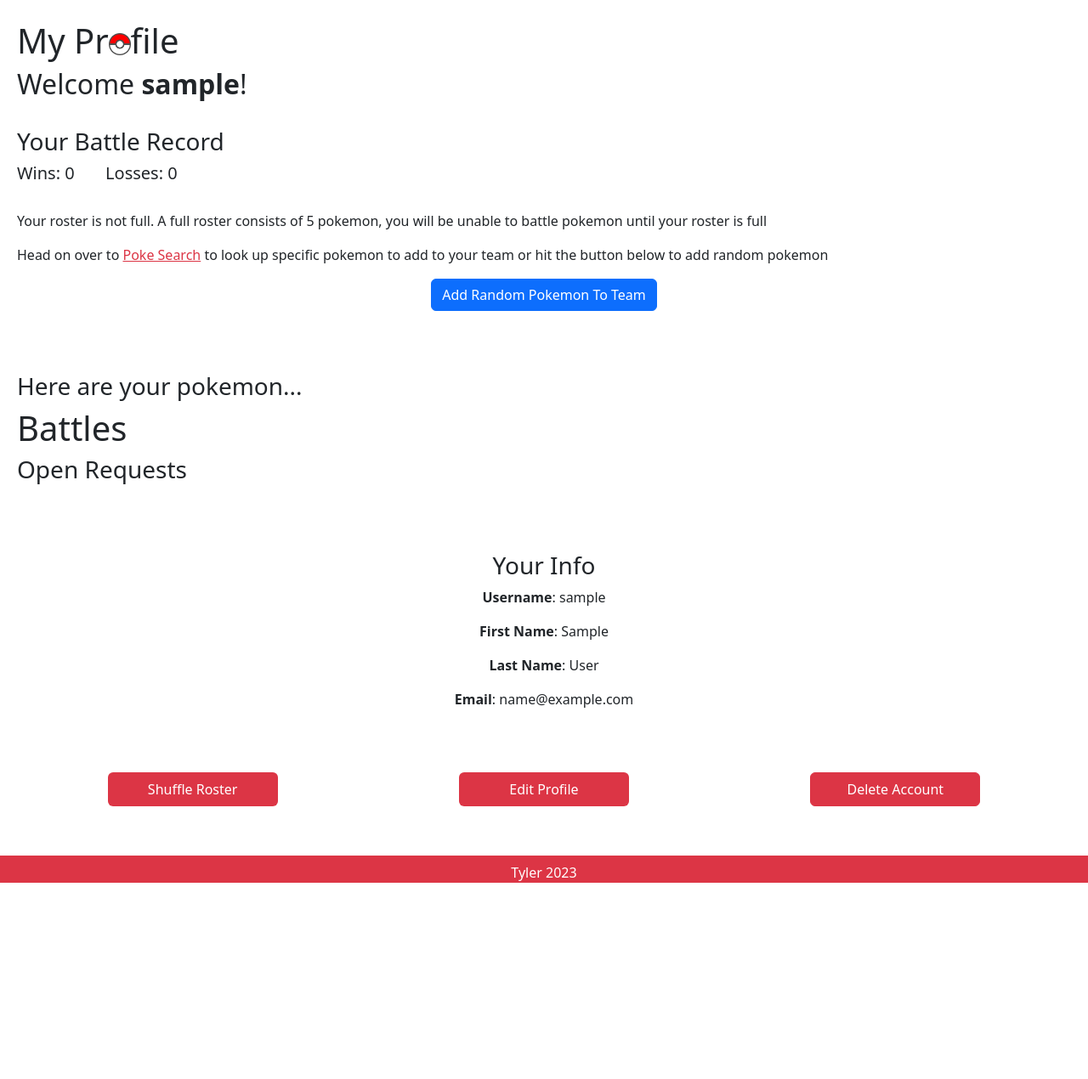
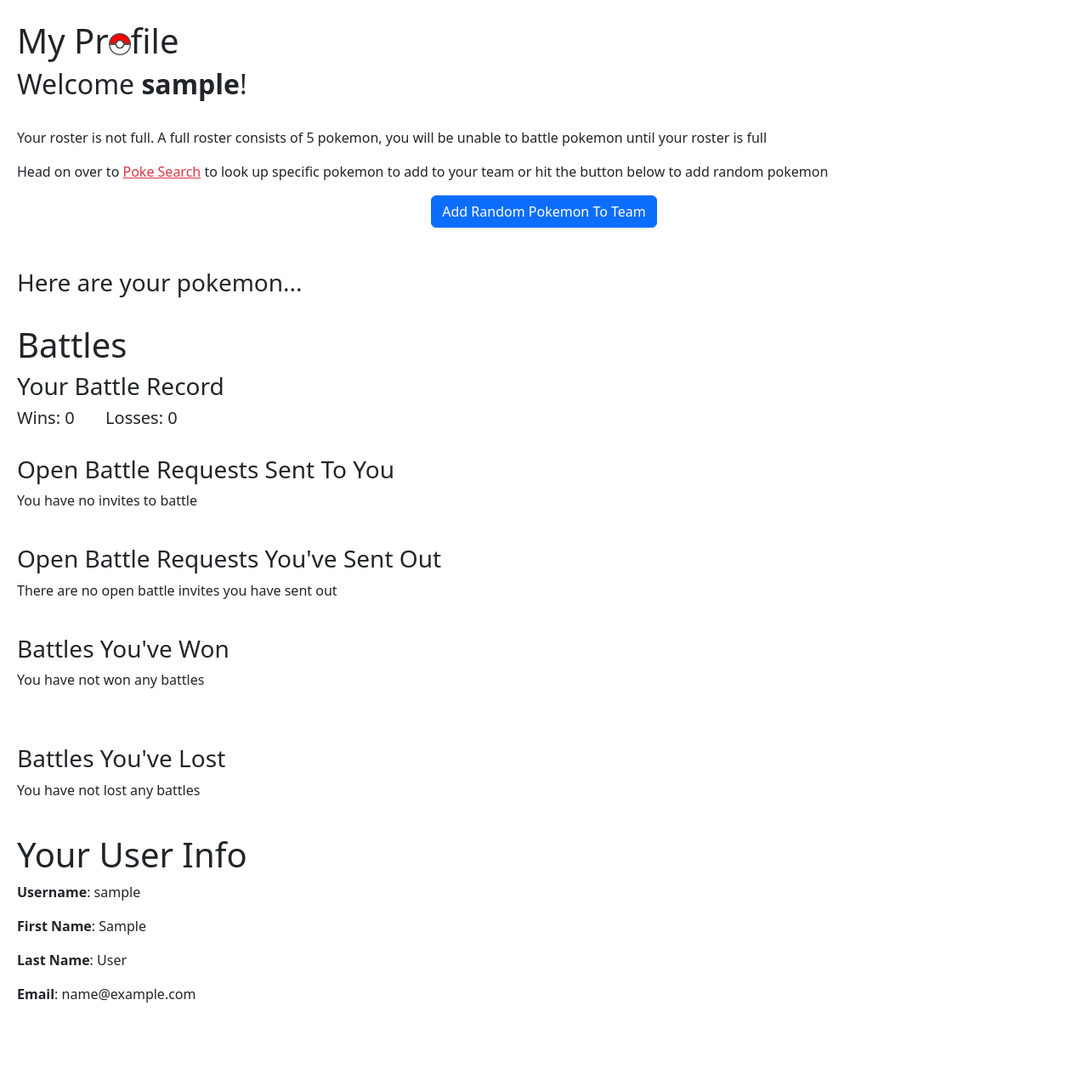
Before and after one commit to tylerob65/Coding-Temple-PokeProject, a Flask app: page /myprofile in a window 1280 px wide. Shown: the part 56-1326 px from the top of the page at 85% size. Before the commit the page ends 1095 px from the top, so only its background shows below. Run offline with Flask 3, Linux system fonts and the light colour scheme; the visitor is signed in with stand-in values (Sample User, id 1); data that the repository does not hold is empty.

Commit message:
Now summarize battles on dedicated pages and on user profile

```diff
--- a/app/models.py
+++ b/app/models.py
@@ -182,6 +182,52 @@ class Battles(db.Model):
     def deleteFromDB(self):
         db.session.delete(self)
         db.session.commit()
+
+    def getBattleDetails(self):
+        battle_details = dict()
+        battle_details["winner"] = self.winner
+        battle_details["winner_id"] = self.winner_id
+        battle_details["winner_username"] = self.winner.username
+        battle_details["loser"] = self.loser
+        battle_details["loser_id"] = self.loser_id
+        battle_details["loser_username"] = self.loser.username
+
+        winner_pokemon_list = list(map(int,self.winner_pokemon.split("/")))
+        loser_pokemon_list = list(map(int,self.loser_pokemon.split("/")))
+        # winner_won_round_list = list(map(bool,list(map(int,self.winner_round_wins))))
+        print(self.winner_round_wins)
+        winner_won_round_list = list(map(int,self.winner_round_wins.split("/")))
+        print(winner_won_round_list)
+
+
+        battle_details["round_info"] = []
+        for round in range(5):
+            round_details = dict()
+            round_details["winner_pokemon_id"] = winner_pokemon_list[round]
+            round_details["loser_pokemon_id"] = loser_pokemon_list[round]
+            winner_pokemon = Pokemon.query.get(winner_pokemon_list[round])
+            loser_pokemon = Pokemon.query.get(loser_pokemon_list[round])
+            round_details["winner_pokemon"] = winner_pokemon
+            round_details["loser_pokemon"] = loser_pokemon
+            round_details["winner_pokemon_name"] = Pokedex.nums2names[winner_pokemon_list[round]]
+            round_details["loser_pokemon_name"] = Pokedex.nums2names[loser_pokemon_list[round]]
+            round_details["winner_won_round"] = winner_won_round_list[round]
+            if winner_won_round_list[round]:
+                round_winner_username = battle_details["winner_username"]
+            else:
+                round_winner_username = battle_details["loser_username"]
+            round_details["round_winner_username"] = round_winner_username
+            round_details["round_num"] = round+1
+
+            battle_details["round_info"].append(round_details)
+        return battle_details
+
+
+
+
+
+
+        return battle_details
 
 
 class Pokemon(db.Model):
--- a/app/routes.py
+++ b/app/routes.py
@@ -214,8 +214,10 @@ def challengeUser(challengee_id):
 @app.route('/runcode',methods=['GET'])
 def runCode():
 
-    a = current_user.challenges_as_challengee.challenger
-    print(a)
+    # a = current_user.challenges_as_challengee.challenger
+
+    battle = Battles.query.get(1)
+    print(battle.getBattleDetails())
 
     # print(current_user.id)
     # challengee_id = 2
@@ -422,6 +424,24 @@ def showProfile(user_id):
 
     return render_template('profile.html',poke_results_group=poke_results_group,username=user_profile.username)
 
+@app.route('/battle/<int:battle_id>')
+@login_required
+def showBattle(battle_id):
+    if not battle_id:
+        flash("invalid battle_id provided","danger")
+        return redirect(url_for('homePage'))
+
+    battle = Battles.query.get(battle_id)
+
+    if not battle:
+        flash("invalid battle_id provided","danger")
+        return redirect(url_for('homePage'))
+
+    battle_details = battle.getBattleDetails()
+
+    return render_template('battle.html',battle=battle,battle_details=battle_details)
+
+
 def populate_datebase_from_api():
     for i in range(1,1010):
         pokemon_name = Pokedex.nums2names[i]
--- a/app/static/main.css
+++ b/app/static/main.css
@@ -27,6 +27,9 @@
 }
 
 
+.popover-content {
+    white-space: pre-wrap;
+}
 
 .card {
     margin:auto;
--- a/app/templates/my_profile.html
+++ b/app/templates/my_profile.html
@@ -5,10 +5,7 @@
         alt="Pokeball from 'https://www.freepnglogos.com/uploads/pokeball-png/pokeball-pokemon-theme-team-ideas-for-pokemon-sun-and-moon-24.png'">file</h1>
 <h2>Welcome <b> {{current_user.username}}</b>!</h2>
 <br>
-<h3>Your Battle Record</h3>
-<h5>Wins: {{current_user.battle_win_count}}&nbsp;&nbsp;&nbsp;&nbsp;&nbsp;&nbsp;&nbsp;Losses:
-    {{current_user.battle_loss_count}}</h5>
-<br>
+
 {% if poke_results_group %}
 {% if not current_user.rosterFull() %}
 <p>Your roster is not full. A full roster consists of 5 pokemon, you will be unable to battle pokemon until your roster is full</p>
@@ -21,7 +18,7 @@
 <br>
 
 
-<br>
+
 
 <h3>Here are your pokemon...</h3>
 <div class="multicard-display">
@@ -35,26 +32,118 @@
 
 
 
+<br>
 <h1>Battles</h1>
-<h3>Open Requests</h3>
+<h3>Your Battle Record</h3>
+<h5>Wins: {{current_user.battle_win_count}}&nbsp;&nbsp;&nbsp;&nbsp;&nbsp;&nbsp;&nbsp;Losses:
+    {{current_user.battle_loss_count}}</h5>
+<br>
+<h3>Open Battle Requests Sent To You</h3>
+{% if current_user.challenges_as_challengee %}
+<table class="table text-center align-middle">
+    <thead>
+        <th scope="col">Challenger Username</th>
+        <th scope="col">Accept Battle Request</th>
+        <th scope="col">Reject Battle Request</th>
+    </thead>
+    <tbody>
+        {%for challenge in current_user.challenges_as_challengee %}
+        <tr>
+            <td><a class="poke_link" href="/profiles/{{challenge.challenger_id}}">{{challenge.challenger.username}}</td></a>
+            <td><a href="/acceptchallenge/{{challenge.id}}" class="btn btn-success" style="margin:5px;font-size:small">Accept Battle Request</a></td>
+            <td><a href="/cancelchallenge/{{challenge.id}}" class="btn btn-secondary" style="margin:5px;font-size:small">Reject Battle Request</a></td>
+        </tr>
+        {% endfor %}
+    </tbody>
+</table>
+{% else %}
+<p>You have no invites to battle</p>
+{% endif %}
+<br>
+<h3>Open Battle Requests You've Sent Out</h3>
+{% if current_user.challenges_as_challenger %}
+<table class="table text-center align-middle">
+    <thead>
+        <th scope="col">Challengee Username</th>
+        <th scope="col">Cancel Battle Request</th>
+    </thead>
+    <tbody>
+        {%for challenge in current_user.challenges_as_challenger %}
+        <tr>
+            <td><a class="poke_link" href="/profiles/{{challenge.challengee_id}}">{{challenge.challenger.username}}</td></a>
+            <td><a href="/cancelchallenge/{{challenge.id}}" class="btn btn-secondary" style="margin:5px;font-size:small">Cancel Battle Request</a></td>
+        </tr>
+        {% endfor %}
+    </tbody>
+</table>
+
+{% else %}
+<p>There are no open battle invites you have sent out</p>
+{% endif %}
+<br>
+
+<h3>Battles You've Won</h3>
+{% if current_user.battles_won %}
+
+<table class="table text-center">
+    <thead>
+        <tr>
+            <th scope="col">Battle ID</th>
+            <th scope="col">Won against</th>
+        </tr>
+    </thead>
+    <tbody>
+        {% for battle in current_user.battles_won %}
+        <tr>
+            <td><a class="poke_link" href="/battle/{{battle.id}}">{{battle.id}}</a></td>
+            <td><a class="poke_link" href="/profiles/{{battle.loser_id}}">{{battle.loser.username}}</a></td>
+        </tr>
+        {% endfor %}
+    </tbody>
+
+</table>
+
+
+{% else %}
+<p>You have not won any battles</p>
+{% endif %}
+
+<br>
+<br>
+<h3>Battles You've Lost</h3>
+{% if current_user.battles_lost %}
+<table class="table text-center">
+    <thead>
+        <tr>
+            <th scope="col">Battle ID</th>
+            <th scope="col">Lost against</th>
+        </tr>
+    </thead>
+    <tbody>
+        {% for battle in current_user.battles_lost %}
+        <tr>
+            <td><a class="poke_link" href="/battle/{{battle.id}}">{{battle.id}}</a></td>
+            <td><a class="poke_link" href="/profiles/{{battle.winner_id}}">{{battle.winner.username}}</a></td>
+        </tr>
+        {% endfor %}
+    </tbody>
+</table>
+{% else %}
+<p>You have not lost any battles</p>
+{% endif %}
 
 
 
 
 
-
-
-<br> <br>
-<div class="text-center">
 <br>
-    <h3>Your Info</h3>
+<h1>Your User Info</h1>
 <p><b>Username</b>: {{current_user.username}}</p>
 <p><b>First Name</b>: {{current_user.first_name}}</p>
 <p><b>Last Name</b>: {{current_user.last_name}}</p>
 <p><b>Email</b>: {{current_user.email}}</p>
-<br>
-</div>
-<br>
+
+<br><br><br>
 
 
 
```
Also changed, not shown: app/templates/battle.html (added, +45 -0 lines).
